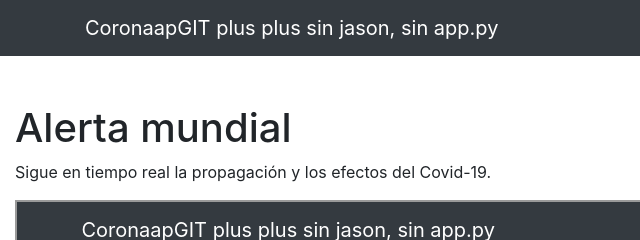
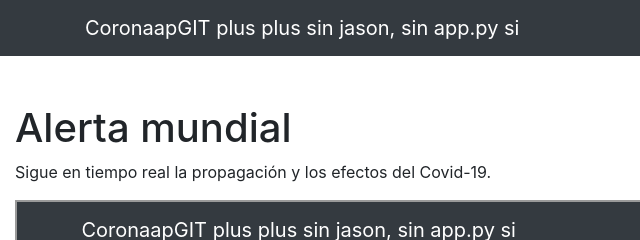
Before and after one commit to martinezbel/corona, a website: page index.html in a window 1280 px wide. Shown: the top 240 px of the page, 0-640 px from the left. Drawn offline with Linux system fonts and the light colour scheme.

```diff
--- a/index.html
+++ b/index.html
@@ -20,7 +20,7 @@
   <!-- Navigation -->
   <nav class="navbar navbar-expand-lg navbar-dark bg-dark static-top">
     <div class="container">
-      <a class="navbar-brand" href="#">CoronaapGIT plus plus sin jason, sin app.py</a>
+      <a class="navbar-brand" href="#">CoronaapGIT plus plus sin jason, sin app.py si</a>
       <button class="navbar-toggler" type="button" data-toggle="collapse" data-target="#navbarResponsive" aria-controls="navbarResponsive" aria-expanded="false" aria-label="Toggle navigation">
         <span class="navbar-toggler-icon"></span>
       </button>
```
